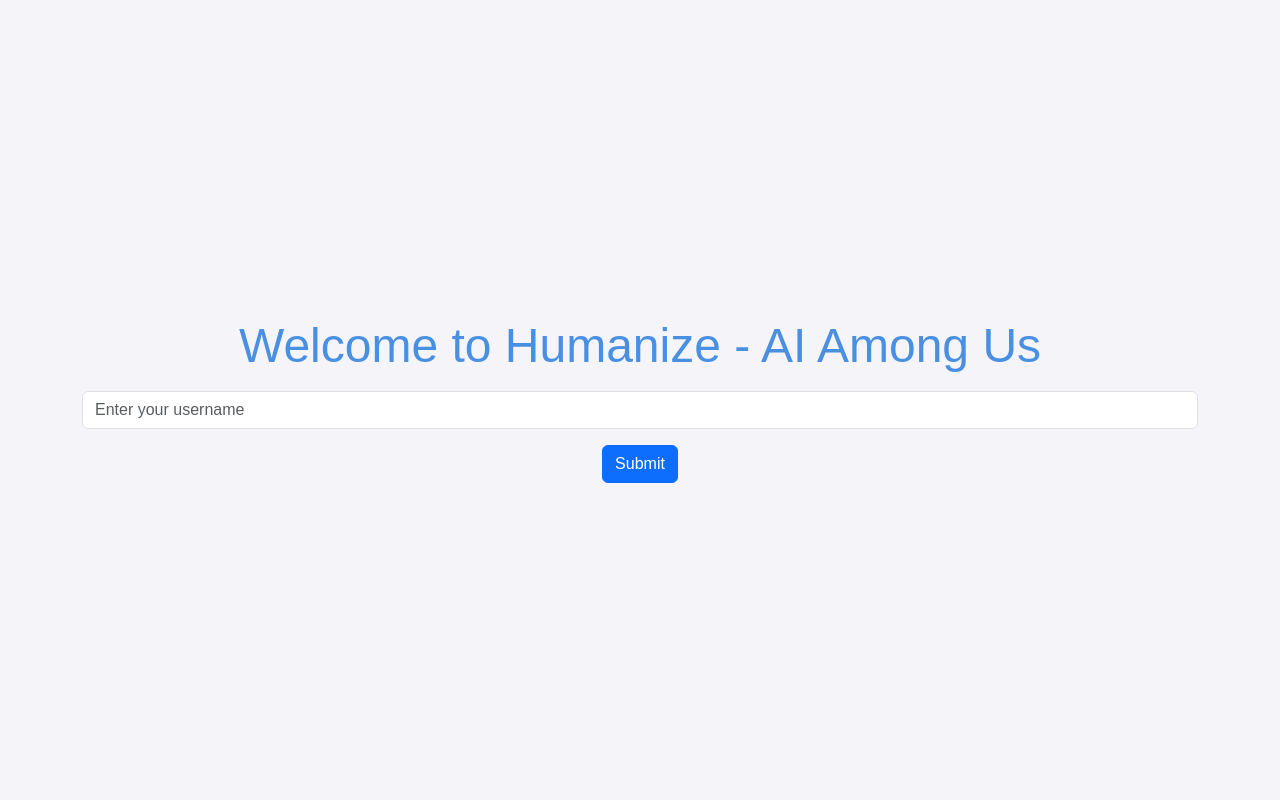
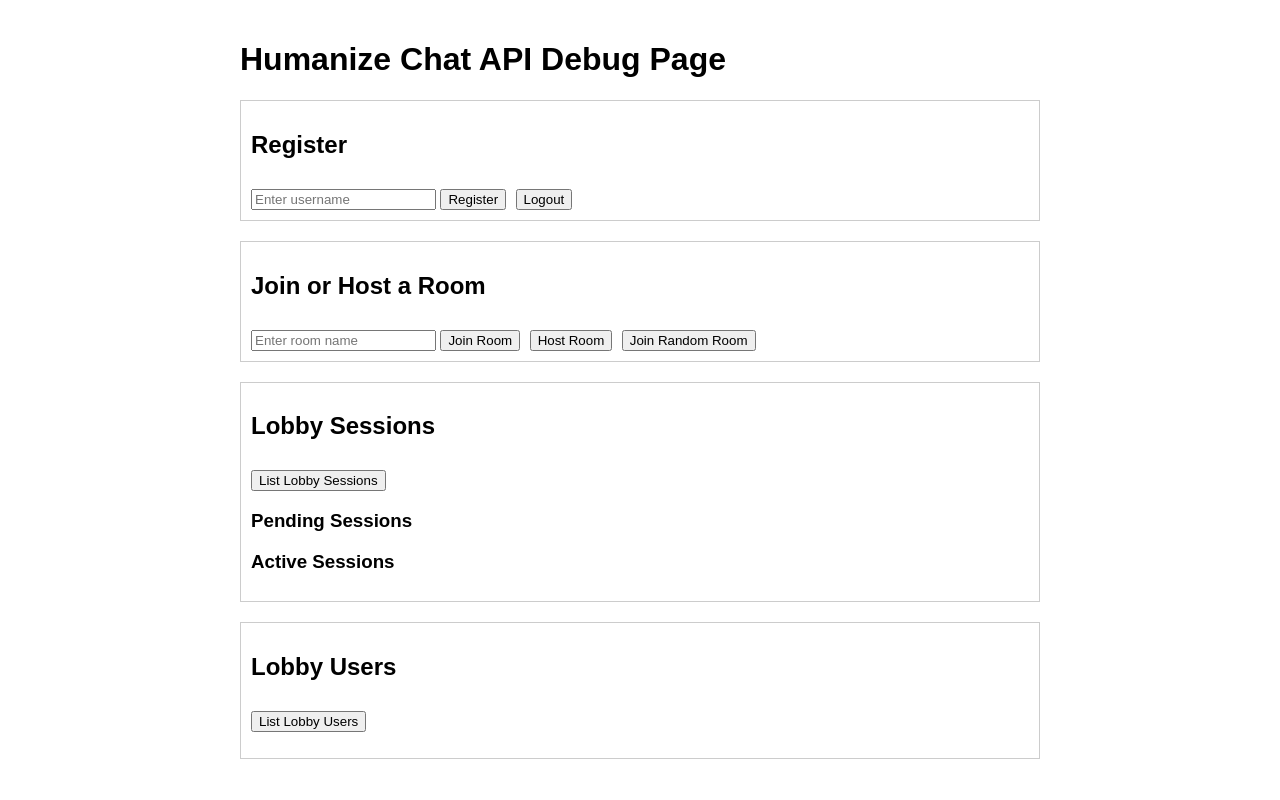
Before and after one commit to dh0169/humanize, a Flask app: page / in a window 1280 px wide. Run offline with Flask 3, Linux system fonts and the light colour scheme; some libraries are stand-ins or nearby versions.

Commit message:
lil changes

```diff
--- a/src/chat.py
+++ b/src/chat.py
@@ -10,22 +10,14 @@ from src.session import Session
 bp = Blueprint('chat', __name__, url_prefix="/chat")
 
 
-
-active_rooms = ["lobby"]
-active_users = []
-hosts = {}
-
-
 @socketio.on('connect', namespace='/chat')
 def handle_connect():
 	if 'user' in session:
 		user = session['user']
+		print({"username" : user})
 		emit("connect", {"username" : user})
 		join_room("lobby")
-		print("current: ", user)
-		print("active_users: ", active_users)
-		return True
-	return False
+
 
 # @socketio.on('disconnect', namespace='/chat')
 # def handle_disconnect():
@@ -53,24 +45,6 @@ def handle_join(join_req):
 		emit('message', {'msg' : f'{username} has entered the chat!'}, room=room)
 
 
-@socketio.on('host', namespace='/chat')
-def handle_host(host_req):
-	if 'user' in session:
-		user = session['user']
-		room = host_req['room']
-		new_sess = Session(room=room, robot=None, host=user)
-		if not room:
-			print("error, missing info in host_req")
-			return
-		if room not in active_rooms:
-			username = session['user']
-			hosts[username] = room
-			emit('message', {'msg' : f'{username} started hosting {room}!'}, namespace='/chat', room=room)
-		else:
-			emit('message', {'msg' : f'Room already active!'})
-
-
-
 @socketio.on('message', namespace='/chat')
 def handle_msg(data):
 	if 'user' in session:
@@ -80,7 +54,6 @@ def handle_msg(data):
 
 
 @bp.route("/")
-@is_registered
 def chat():
 		return render_template("chat.html")
 
--- a/src/home.py
+++ b/src/home.py
@@ -1,42 +1,8 @@
-from flask import Blueprint, render_template, session, request, jsonify, redirect, url_for
-from functools import wraps
-from src.chat import active_users
-from src.utils import is_registered
+from flask import Blueprint, render_template
 
 bp = Blueprint("home", __name__, url_prefix="/")
-
 
 
 @bp.route("/")
 def index():
 	return render_template("index.html")
-
-@bp.route("/lobby", methods=["GET", "POST"])
-@is_registered
-def lobby():
-	if request.method == "POST":
-		print(request.json)
-
-		#Handle `join request
-
-		#Handle host request
-
-
-	return render_template("lobby.html")
-
-@bp.route("/register", methods=['POST'])
-def register():
-	username = request.form['username']
-	if username and username not in active_users:
-		session['user'] = username
-		active_users.append(username)
-		return redirect(url_for("home.lobby"))
-
-	return redirect("/")
-	#jsonify(status=False, msg=f"{username} already active! Please choose different name.")
-
-@bp.route("/active")
-def active():
-	if 'user' in session:
-		print(session['user'])
-	return active_users
--- a/src/manager.py
+++ b/src/manager.py
@@ -45,6 +45,8 @@ class SessionManager():
                 return False, f"user '{current_user.username}' is already in a session."
 
             if random_room:
+                if len(self.pending_sessions) == 0:
+                    return False, "No sessions available."
                 current_session = random.choice(self.pending_sessions)
             else:
                 idx = self.pending_sessions.index(Session(room))
@@ -59,6 +61,8 @@ class SessionManager():
 
                 if current_session.get_user_count() == current_session.max_players_allowed:
                     current_session.start_game()
+                    self.pending_sessions.remove(current_session)
+                    self.active_sessions.append(current_session)
 
                 return True, f"{current_user.username} has joined {current_session.room}!"
             else:
--- a/src/templates/index.html
+++ b/src/templates/index.html
@@ -3,40 +3,172 @@
 <head>
     <meta charset="UTF-8">
     <meta name="viewport" content="width=device-width, initial-scale=1.0">
-    <title>Humanize - AI Among Us</title>
-    <!-- Bootstrap CSS -->
-    <link href="https://cdn.jsdelivr.net/npm/bootstrap@5.3.0-alpha1/dist/css/bootstrap.min.css" rel="stylesheet" integrity="sha384-KyZXEAg3QhqLMpG8r+Knujsl5/siHP4L5n5e5r5L8cYCTtmCw5UQklK6J5vRpb6P" crossorigin="anonymous">
+    <title>Chat API Debug Page</title>
+    <script src="https://cdnjs.cloudflare.com/ajax/libs/axios/0.21.1/axios.min.js"></script>
     <style>
-        body {
-            font-family: Arial, sans-serif;
-            background-color: #f4f4f9;
-            color: #333;
-            height: 100vh;
-            display: flex;
-            justify-content: center;
-            align-items: center;
-            margin: 0;
-        }
-        .container {
-            text-align: center;
-        }
-        h1 {
-            font-size: 3em;
-            color: #4a90e2;
-        }
+        body { font-family: Arial, sans-serif; max-width: 800px; margin: 0 auto; padding: 20px; }
+        section { margin-bottom: 20px; padding: 10px; border: 1px solid #ccc; }
+        button { margin-top: 10px; margin-right: 5px; }
+        #messages { margin-top: 20px; }
+        .message { margin-bottom: 10px; }
+        .list { list-style-type: none; padding: 0; }
+        .list li { margin-bottom: 5px; }
     </style>
 </head>
 <body>
-    <div class="container">
-        <h1>Welcome to Humanize - AI Among Us</h1>
-        <form id="username-form" method="post" action="/register">
-            <input id="usernameField" class="form-control mt-3" type="text" name="username" placeholder="Enter your username" required />
-            <button type="submit" class="btn btn-primary mt-3">Submit</button>
-        </form>
-    </div>
+    <h1>Humanize Chat API Debug Page</h1>
 
-    <!-- Bootstrap JS and dependencies -->
-    <script src="https://cdn.jsdelivr.net/npm/bootstrap@5.3.0-alpha1/dist/js/bootstrap.bundle.min.js" integrity="sha384-pzjw8f+ua7Kw1TIqNqztyF9CttMRtPnJz4yd6PqTFoa+YyboIHPPTR1/z1O4U6Xk" crossorigin="anonymous"></script>
+    <section id="register">
+        <h2>Register</h2>
+        <input type="text" id="username" placeholder="Enter username">
+        <button onclick="register()">Register</button>
+        <button onclick="logout()">Logout</button>
+    </section>
+
+    <section id="joinHost">
+        <h2>Join or Host a Room</h2>
+        <input type="text" id="roomName" placeholder="Enter room name">
+        <button onclick="joinRoom()">Join Room</button>
+        <button onclick="hostRoom()">Host Room</button>
+        <button onclick="joinRandomRoom()">Join Random Room</button>
+    </section>
+
+    <section id="lobbySessions">
+        <h2>Lobby Sessions</h2>
+        <button onclick="listLobbySessions()">List Lobby Sessions</button>
+        <h3>Pending Sessions</h3>
+        <ul id="pendingSessionsList" class="list"></ul>
+        <h3>Active Sessions</h3>
+        <ul id="activeSessionsList" class="list"></ul>
+    </section>
+
+    <section id="lobbyUsers">
+        <h2>Lobby Users</h2>
+        <button onclick="listLobbyUsers()">List Lobby Users</button>
+        <ul id="usersList" class="list"></ul>
+    </section>
+
+    <div id="messages"></div>
+
+    <script>
+        const API_URL = 'http://localhost:5000/api';
+        let currentUser = null;
+
+        // Configure axios
+        axios.defaults.withCredentials = true;
+        axios.defaults.headers.common['X-Requested-With'] = 'XMLHttpRequest';
+
+        function showMessage(message) {
+            const messagesDiv = document.getElementById('messages');
+            const messageElement = document.createElement('div');
+            messageElement.className = 'message';
+            messageElement.textContent = message;
+            messagesDiv.appendChild(messageElement);
+        }
+
+        async function register() {
+            const username = document.getElementById('username').value;
+            try {
+                const response = await axios.post(`${API_URL}/register`, { username });
+                if (response.data.did_succeed) {
+                    currentUser = response.data.data.user;
+                    showMessage(`Registered as: ${currentUser}`);
+                } else {
+                    showMessage(`Registration failed: ${response.data.message}`);
+                }
+            } catch (error) {
+                showMessage(`Error: ${error.response?.data?.message || error.message}`);
+            }
+        }
+
+        async function logout() {
+            try {
+                const response = await axios.get(`${API_URL}/logout`);
+                showMessage(response.data.message);
+                currentUser = null;
+            } catch (error) {
+                showMessage(`Error: ${error.response?.data?.message || error.message}`);
+            }
+        }
+
+        async function joinRoom() {
+            const room = document.getElementById('roomName').value;
+            try {
+                const response = await axios.post(`${API_URL}/lobby`, { type: 'join', room });
+                showMessage(`Join room response: ${JSON.stringify(response.data)}`);
+            } catch (error) {
+                showMessage(`Error: ${error.response?.data?.message || error.message}`);
+            }
+        }
+
+        async function hostRoom() {
+            const room = document.getElementById('roomName').value;
+            try {
+                const response = await axios.post(`${API_URL}/lobby`, { type: 'host', room });
+                showMessage(`Host room response: ${JSON.stringify(response.data)}`);
+            } catch (error) {
+                showMessage(`Error: ${error.response?.data?.message || error.message}`);
+            }
+        }
+
+        async function joinRandomRoom() {
+            try {
+                const response = await axios.post(`${API_URL}/lobby`, { type: 'join', random: true });
+                showMessage(`Join random room response: ${JSON.stringify(response.data)}`);
+            } catch (error) {
+                showMessage(`Error: ${error.response?.data?.message || error.message}`);
+            }
+        }
+
+        async function listLobbySessions() {
+            try {
+                const response = await axios.get(`${API_URL}/lobby/sessions`);
+                const pendingList = document.getElementById('pendingSessionsList');
+                const activeList = document.getElementById('activeSessionsList');
+                pendingList.innerHTML = '';
+                activeList.innerHTML = '';
+
+                if (response.data.pending_sessions) {
+                    response.data.pending_sessions.forEach(session => {
+                        const li = document.createElement('li');
+                        li.textContent = JSON.stringify(session);
+                        pendingList.appendChild(li);
+                    });
+                }
+
+                if (response.data.active_sessions) {
+                    response.data.active_sessions.forEach(session => {
+                        const li = document.createElement('li');
+                        li.textContent = JSON.stringify(session);
+                        activeList.appendChild(li);
+                    });
+                }
+
+                showMessage(response.data.message);
+            } catch (error) {
+                showMessage(`Error: ${error.response?.data?.message || error.message}`);
+            }
+        }
+
+        async function listLobbyUsers() {
+            try {
+                const response = await axios.get(`${API_URL}/lobby/users`);
+                const usersList = document.getElementById('usersList');
+                usersList.innerHTML = '';
+
+                if (response.data.users) {
+                    response.data.users.forEach(user => {
+                        const li = document.createElement('li');
+                        li.textContent = JSON.stringify(user);
+                        usersList.appendChild(li);
+                    });
+                }
+
+                showMessage(response.data.message);
+            } catch (error) {
+                showMessage(`Error: ${error.response?.data?.message || error.message}`);
+            }
+        }
+    </script>
 </body>
-
 </html>
```
Also changed, not shown: src/__init__.py (+13 -6 lines), src/api.py (+17 -8 lines), src/templates/lobby.html (deleted, +0 -137 lines).
